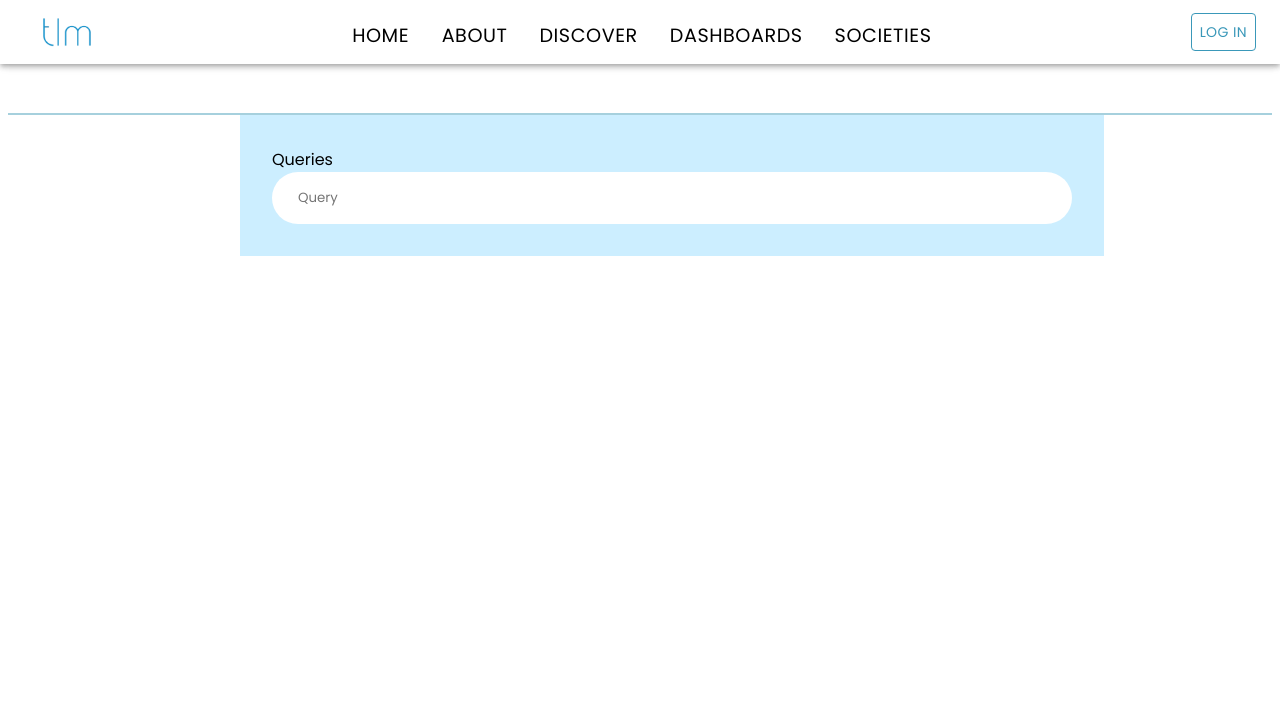
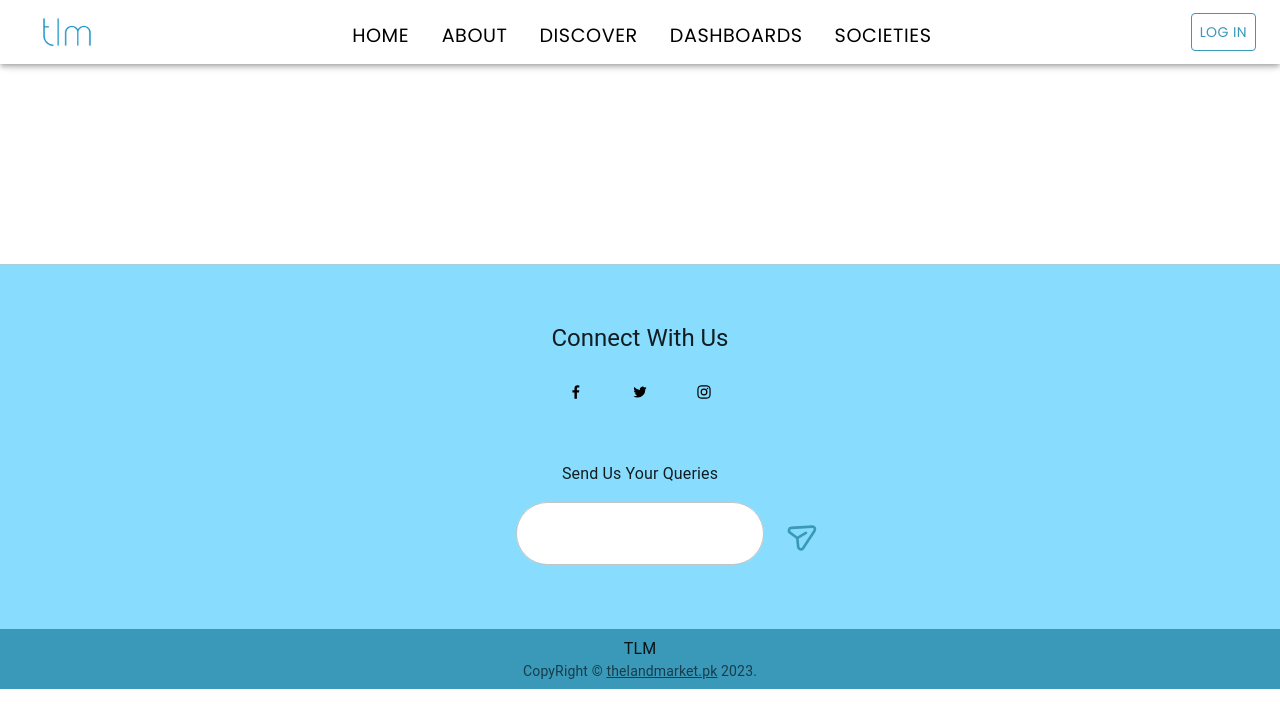
Before and after one commit to TahaKhan1099/TheLandMarket-v2.0, a React (Vite) app in the folder thelandmarket/: page /societies in a window 1280 px wide. Shown: the top 728 px of the page. Built offline with nearby package versions, Linux system fonts and the light colour scheme.

Commit message:
DoneWithFooterUI

```diff
--- a/thelandmarket/package.json
+++ b/thelandmarket/package.json
@@ -11,6 +11,7 @@
   "dependencies": {
     "@emotion/react": "^11.10.6",
     "@emotion/styled": "^11.10.6",
+    "@iconscout/react-unicons": "^2.0.2",
     "@mui/icons-material": "^5.11.11",
     "@mui/material": "^5.11.11",
     "lottie-react": "^2.4.0",
--- a/thelandmarket/src/components/Footer/Footer.jsx
+++ b/thelandmarket/src/components/Footer/Footer.jsx
@@ -1,91 +1,89 @@
 import {
   Typography,
-  Grid,
   Box,
-  createTheme,
-  ThemeProvider,
   Container,
   Button,
   Card,
   CardContent,
   CardMedia,
+  CssBaseline,
+  OutlinedInput,
+  Link,
 } from "@mui/material";
-import Paper from "@mui/material/Paper";
-import Stack from "@mui/material/Stack";
-import { styled } from "@mui/material/styles";
+import { UilMessage, UilFacebookF, UilTwitter, UilInstagram } from "@iconscout/react-unicons";
 
 import React from "react";
 
-const Item = styled(Paper)(({ theme }) => ({
-  backgroundColor: theme.palette.mode === "dark" ? "#1A2027" : "#fff",
-  ...theme.typography.body2,
-  padding: theme.spacing(1),
-  textAlign: "center",
-  color: theme.palette.text.secondary,
-}));
+function CopyRight() {
+  return (
+    <Typography variant="body2" color="text.secondary" textAlign="center">
+      {"CopyRight © "}
+      <Link color="inherit" href="https://google.com/">
+        thelandmarket.pk
+      </Link>{" "}
+      {new Date().getFullYear()}
+      {"."}
+    </Typography>
+  );
+}
 
 const Footer = () => {
   return (
     <Box
       sx={{
-        marginTop: "5rem",
+        marginTop: "15rem",
         borderTop: "2px solid #A6D0DD",
         display: "flex",
-        alignItems: "center",
-        justifyContent: "center",
+        flexDirection: "column",
+        minHeight: "20vh",
+        backgroundColor: "#8df",
       }}
     >
-      {/* <Box sx={{ borderTop: "2px solid #A6D0DD", marginTop: "10rem" }}>
-
-      </Box> */}
-      {/* <Stack
-        sx={{ marginTop: "2rem" }}
-        direction={{ xs: "column", sm: "row" }}
-        spacing={{ xs: 10, sm: 20, md: 80 }}
+      <CssBaseline />
+      <Container
+        component="main"
+        sx={{ mt: 2, mb: 8, textAlign: "center" }}
+        maxWidth="sm"
       >
-        <Item sx={{border:"none", boxShadow:"none"}}>
-          <Card sx={{border:"none", boxShadow: "none"}}>
-            <CardMedia sx={{width:"30%"}} component="img" image="/src/assets/images/logoNew.PNG"/>
-          </Card>
-        </Item>
-        <Item>Item 2</Item>
-        <Item>Item 3</Item>
-      </Stack> */}
-
-      <Box  sx={{ backgroundColor: "#cef", width: "100vh", bottom: "0"}}>
-        <div
-          className="query-container"
-          style={{
-            width: "100%",
-            padding: "2rem",
-            backgroundColor: "#cef",
-            gap: "1rem",
-            alignItems: "center",
-            justifyContent: "center",
-          }}
-        >
-          <span>Queries</span>
-          <div
-            className="queries"
-            style={{
-              backgroundColor: "#fff",
-              padding: "0 10px",
-              borderRadius: "35px",
-              alignItems: "center",
-            }}
-          >
-            <input
-              type="text"
-              placeholder="Query"
-              style={{
-                backgroundColor: "transparent",
-                border: "none",
-                outline: "none",
-                padding: "1rem",
-              }}
-            />
-          </div>
-        </div>
+        <Typography variant="h5" mt={5} component="h2" gutterBottom>
+          Connect With Us
+        </Typography>
+        <Box mt={3} textAlign="center">
+          <Button href="https://facebook.com/">
+            <UilFacebookF size="1rem" color="#000" />
+          </Button>
+          <Button href="https://twitter.com/">
+            <UilTwitter size="1rem" color="#000" />
+          </Button>
+          <Button href="https://instagram.com/">
+            <UilInstagram size="1rem" color="#000" />
+          </Button>
+        </Box>
+        <Typography variant="body1" mt={7}>Send Us Your Queries</Typography>
+        <Box mt={2} ml={7} textAlign="center" display="inline-flex">
+          <OutlinedInput
+            sx={{ backgroundColor: "#ffffff", borderRadius: "2rem", marginLeft:"1rem"}}
+          />
+          <Button sx={{ padding: "15.5px 1px", marginLeft:"0.5rem" ,transform:"rotate(-30deg)", "&:hover":{backgroundColor: "#8df"} }}>
+            <UilMessage size="2rem" color="#3A98B9" />
+          </Button>
+        </Box>
+      </Container>
+      <Box
+        component="footer"
+        sx={{
+          py: 1,
+          px: 1,
+          mt: "auto",
+          backgroundColor: "#3A98B9",
+        }}
+      >
+        <Container maxWidth="sm">
+          <Typography variant="body1" textAlign="center">
+            TLM
+          </Typography>
+          <CopyRight />
+        </Container>
       </Box>
     </Box>
   );
--- a/thelandmarket/src/components/Home/Home.jsx
+++ b/thelandmarket/src/components/Home/Home.jsx
@@ -7,6 +7,7 @@ import {
   Grid,
   Box,
   createTheme,
+  OutlinedInput,
   ThemeProvider,
   Container,
   Button,
```
Also changed, not shown: 1 other file (tests, documents, lock files or other folders).
